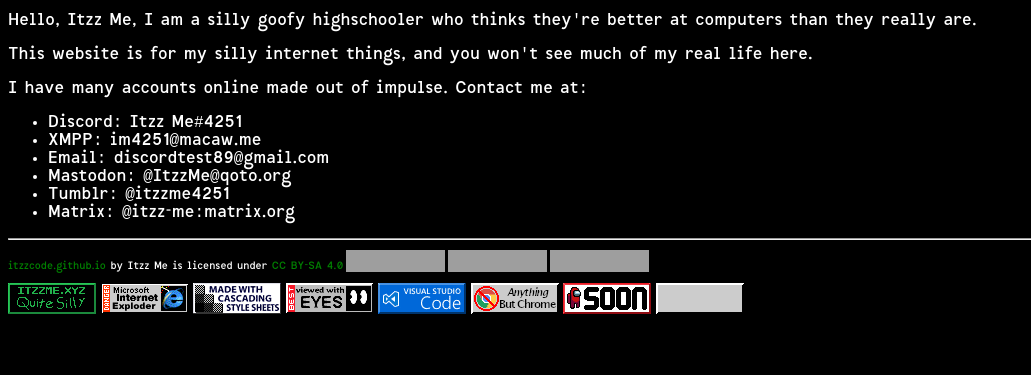
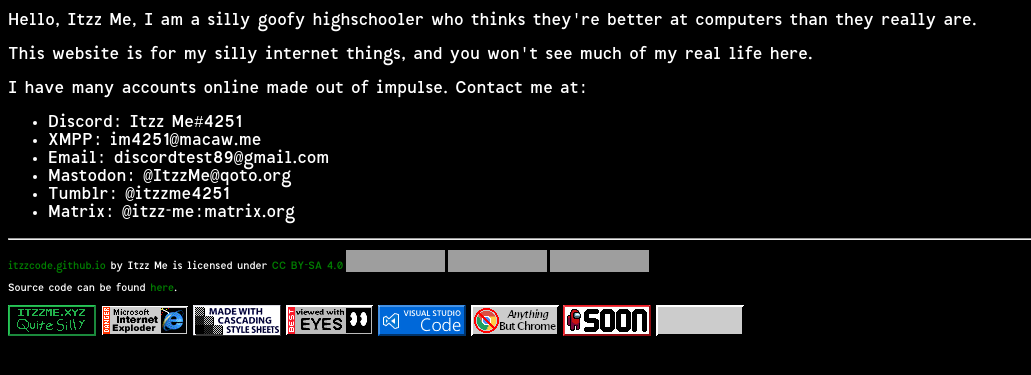
Before and after one commit to ItzzCode/itzzcode.github.io, a Jekyll site: the page built from about.html, in a window 1280 px wide, cut to the strip 178-553 px from the top of the page. Shown: the whole strip, without its empty margins (0-1031 px from the left). Built offline with Jekyll 4.4.1, drawn with Linux system fonts in a browser that asks for light colours; grey boxes are pictures that could not be loaded.

Commit message:
add sc link

```diff
--- a/_includes/footer.html
+++ b/_includes/footer.html
@@ -1,6 +1,7 @@
 <hr />
 <footer style="font-size: 10px;">
 <p xmlns:cc="http://creativecommons.org/ns#" xmlns:dct="http://purl.org/dc/terms/"><a property="dct:title" rel="cc:attributionURL" href="http://itzzcode.github.io">itzzcode.github.io</a> by <span property="cc:attributionName">Itzz Me</span> is licensed under <a href="http://creativecommons.org/licenses/by-sa/4.0/?ref=chooser-v1" target="_blank" rel="license noopener noreferrer" style="display:inline-block;">CC BY-SA 4.0<img style="height:22px!important;margin-left:3px;vertical-align:text-bottom;" src="https://mirrors.creativecommons.org/presskit/icons/cc.svg?ref=chooser-v1"><img style="height:22px!important;margin-left:3px;vertical-align:text-bottom;" src="https://mirrors.creativecommons.org/presskit/icons/by.svg?ref=chooser-v1"><img style="height:22px!important;margin-left:3px;vertical-align:text-bottom;" src="https://mirrors.creativecommons.org/presskit/icons/sa.svg?ref=chooser-v1"></a></p>
+<p>Source code can be found <a href="https://github.com/ItzzCode/itzzcode.github.io">here</a>.</p>
 <!--Badges-->
 <img src="/assets/images/itzzme.png"></img>
 <a href="http://toastytech.com/evil/index.html"><img src="/assets/images/ieexplode.gif"></img></a>
```
